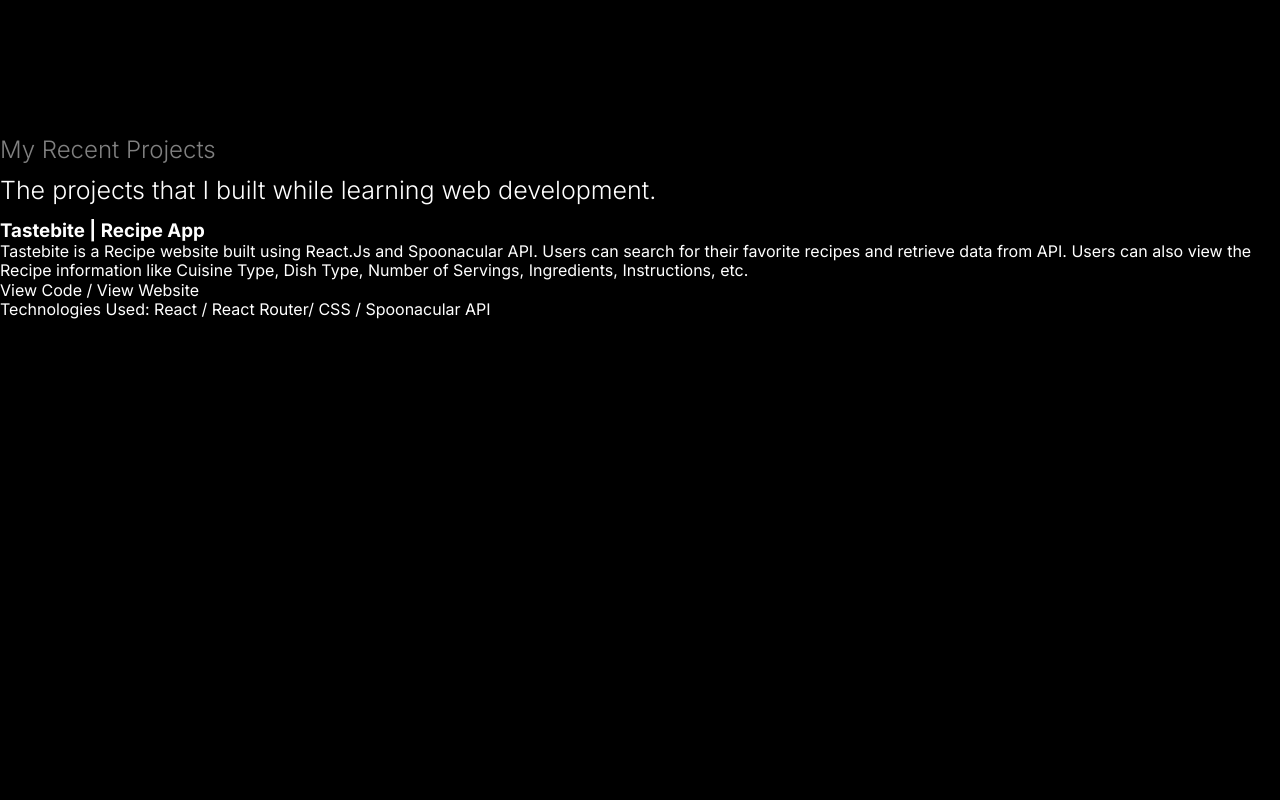
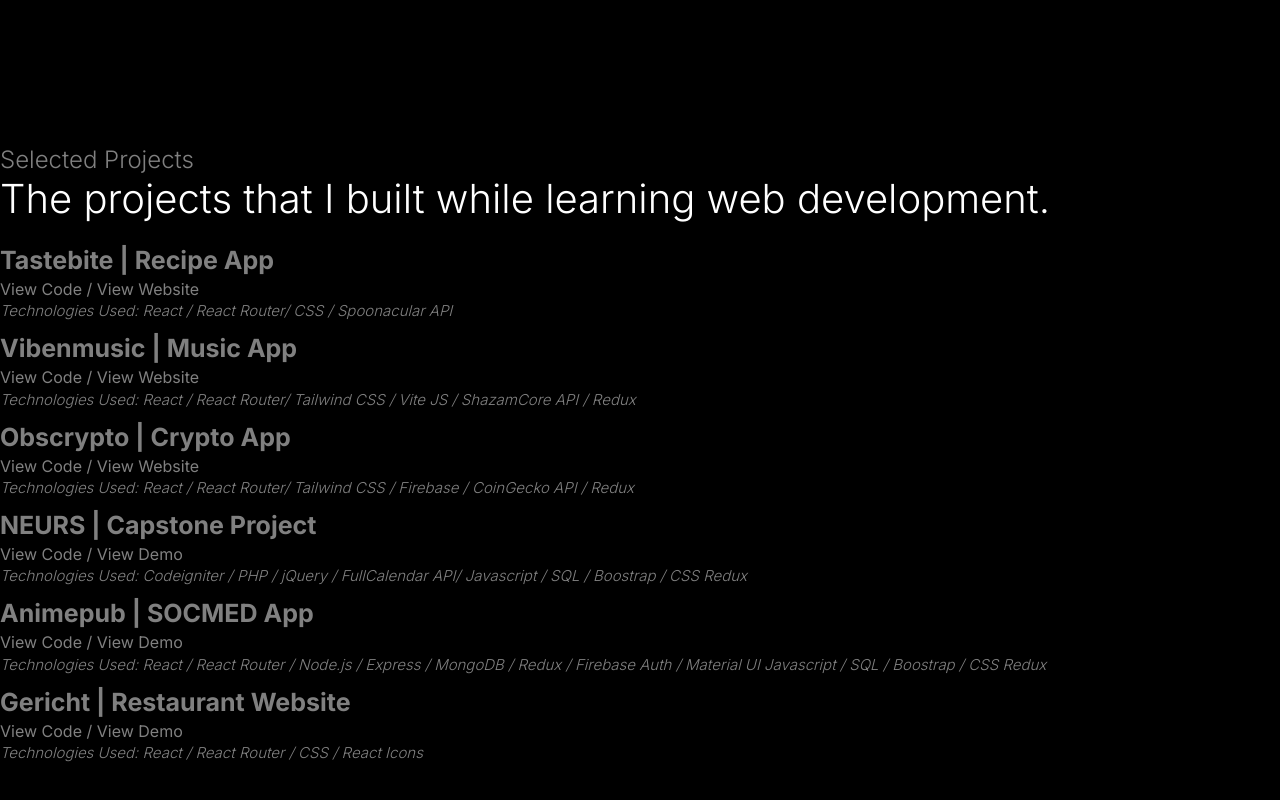
Before and after one commit to noven21/myportfolio, a plain HTML site: page index.html in a window 1280 px wide. Shown: the part 684-1484 px from the top of the page. Before the commit the page ends 1023 px from the top, so only its background shows below. Drawn offline with Linux system fonts and the light colour scheme.

Commit message:
adding project imgs, adding projects section

```diff
--- a/index.html
+++ b/index.html
@@ -28,21 +28,102 @@
 			</div>
 		</header>
 		<section id="works">
-			<h2 class="light-header">My Recent Projects</h2>
+			<h2 class="light-header">Selected Projects</h2>
 			<p class="caption-lg">The projects that I built while learning web development.</p>
 			<div class="works-content">
-				<div>
-					<h3>Tastebite | Recipe App</h3>
-					<p>
-						Tastebite is a Recipe website built using React.Js and Spoonacular API. Users can search
-						for their favorite recipes and retrieve data from API. Users can also view the Recipe
-						information like Cuisine Type, Dish Type, Number of Servings, Ingredients, Instructions,
-						etc.
-					</p>
-					<div class="projects-link"><a href="">View Code</a> / <a href="">View Website</a></div>
-					<div class="projects-techs">
-						Technologies Used: React / React Router/ CSS / Spoonacular API
+				<div class="works-items">
+					<div class="works-items-info">
+						<h3 class="works-title">Tastebite | Recipe App</h3>
+
+						<div class="works-links">
+							<a href="https://github.com/noven21/tastebite" target="_blank">View Code</a> /
+							<a href="https://tastebite-goods.netlify.app/" target="_blank">View Website</a>
+						</div>
+						<div class="works-techs">
+							Technologies Used: React / React Router/ CSS / Spoonacular API
+						</div>
 					</div>
+
+					<img src="./assets/recipe-img.png" alt="recipe-img" />
+				</div>
+				<div class="works-items">
+					<div class="works-items-info">
+						<h3 class="works-title">Vibenmusic | Music App</h3>
+
+						<div class="works-links">
+							<a href="https://github.com/noven21/viben-music-app" target="_blank">View Code</a> /
+							<a href="https://viben-music.netlify.app/" target="_blank">View Website</a>
+						</div>
+						<div class="works-techs">
+							Technologies Used: React / React Router/ Tailwind CSS / Vite JS / ShazamCore API /
+							Redux
+						</div>
+					</div>
+
+					<img src="./assets/music-img.png" alt="music-img" />
+				</div>
+				<div class="works-items">
+					<div class="works-items-info">
+						<h3 class="works-title">Obscrypto | Crypto App</h3>
+
+						<div class="works-links">
+							<a href="https://github.com/noven21/crypt-project" target="_blank">View Code</a> /
+							<a href="https://obs-crypto.web.app/" target="_blank">View Website</a>
+						</div>
+						<div class="works-techs">
+							Technologies Used: React / React Router/ Tailwind CSS / Firebase / CoinGecko API /
+							Redux
+						</div>
+					</div>
+
+					<img src="./assets/crypto-img.png" alt="crypto-img" />
+				</div>
+				<div class="works-items">
+					<div class="works-items-info">
+						<h3 class="works-title">NEURS | Capstone Project</h3>
+
+						<div class="works-links">
+							<a href="https://github.com/noven21/neurs" target="_blank">View Code</a> /
+							<a href="https://streamable.com/jzufgd" target="_blank">View Demo</a>
+						</div>
+						<div class="works-techs">
+							Technologies Used: Codeigniter / PHP / jQuery / FullCalendar API/ Javascript / SQL /
+							Boostrap / CSS Redux
+						</div>
+					</div>
+
+					<img src="./assets/neurs-img.png" alt="neu-img" />
+				</div>
+				<div class="works-items">
+					<div class="works-items-info">
+						<h3 class="works-title">Animepub | SOCMED App</h3>
+
+						<div class="works-links">
+							<a href="https://github.com/noven21/Animepub" target="_blank">View Code</a> /
+							<a href="https://animepub.netlify.app/posts" target="_blank">View Demo</a>
+						</div>
+						<div class="works-techs">
+							Technologies Used: React / React Router / Node.js / Express / MongoDB / Redux /
+							Firebase Auth / Material UI Javascript / SQL / Boostrap / CSS Redux
+						</div>
+					</div>
+
+					<img src="./assets/animepub-img.png" alt="neu-img" />
+				</div>
+				<div class="works-items">
+					<div class="works-items-info">
+						<h3 class="works-title">Gericht | Restaurant Website</h3>
+
+						<div class="works-links">
+							<a href="https://github.com/noven21/restaurantReact" target="_blank">View Code</a> /
+							<a href="https://gerichtresto.netlify.app/" target="_blank">View Demo</a>
+						</div>
+						<div class="works-techs">
+							Technologies Used: React / React Router / CSS / React Icons
+						</div>
+					</div>
+
+					<img src="./assets/gericht-img.png" alt="gericht-img" />
 				</div>
 			</div>
 		</section>
--- a/styles.css
+++ b/styles.css
@@ -3,6 +3,10 @@
 * {
 	padding: 0;
 	margin: 0;
+}
+
+html {
+	scroll-behavior: smooth;
 }
 
 body {
@@ -12,14 +16,13 @@ body {
 	color: #fff;
 	max-width: 1300px;
 	margin: 20px auto;
-	scroll-behavior: smooth;
 }
 
 header {
 	height: 100vh;
+	line-height: 1.7;
+	align-items: center;
 	display: flex;
-	justify-content: center;
-	align-items: center;
 }
 
 header .header-content h1 {
@@ -44,9 +47,56 @@ a {
 
 /* Works */
 
+#works {
+	padding: 10px 0;
+	height: 100vh;
+}
+
 #works .caption-lg {
-	margin-top: 10px;
-	margin-bottom: 15px;
-	font-size: 25px;
+	margin-bottom: 20px;
+	font-size: 40px;
 	font-weight: 300;
 }
+
+.works-content .works-items {
+	display: flex;
+	justify-content: space-between;
+	line-height: 1.4;
+	margin-bottom: 10px;
+}
+
+.works-content .works-items .works-items-info .works-title {
+	font-size: 25px;
+}
+
+.works-content .works-items .works-items-info {
+	opacity: 0.5;
+}
+
+.works-content .works-items img {
+	display: none;
+}
+
+.works-content .works-items .works-items-info .works-links a:hover {
+	opacity: 0.5;
+}
+
+.works-content .works-items .works-items-info .works-techs {
+	font-style: italic;
+	font-weight: 200;
+	font-size: 15px;
+}
+
+.works-content .works-items .works-items-info:hover {
+	opacity: 1;
+	transition: 0.2s;
+}
+
+.works-content .works-items:hover img {
+	display: block;
+	height: 100px;
+	margin-top: -50px;
+	width: 200px;
+	margin-right: 200px;
+	opacity: 0.7;
+}
```
Also changed, not shown: assets/animepub-img.png (added), assets/crypto-img.png (added), assets/gericht-img.png (added), assets/music-img.png (added), assets/neurs-img.png (added), assets/recipe-img.png (added).
